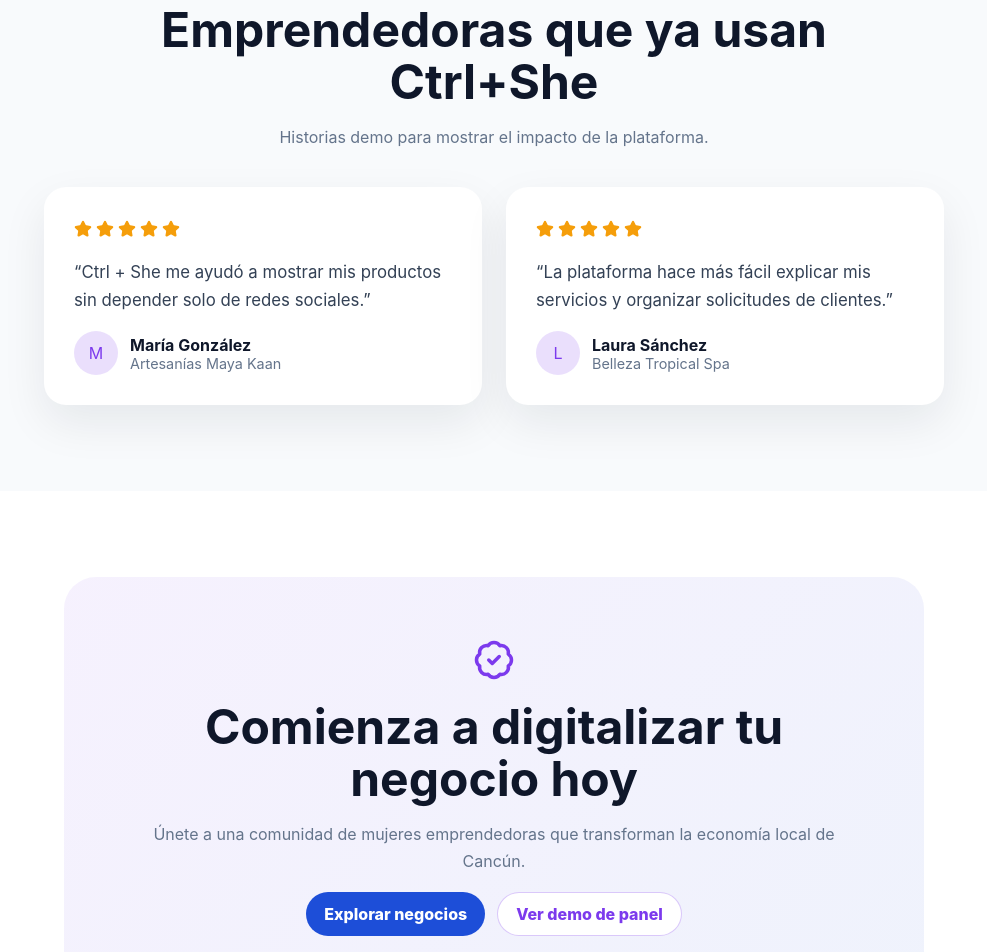
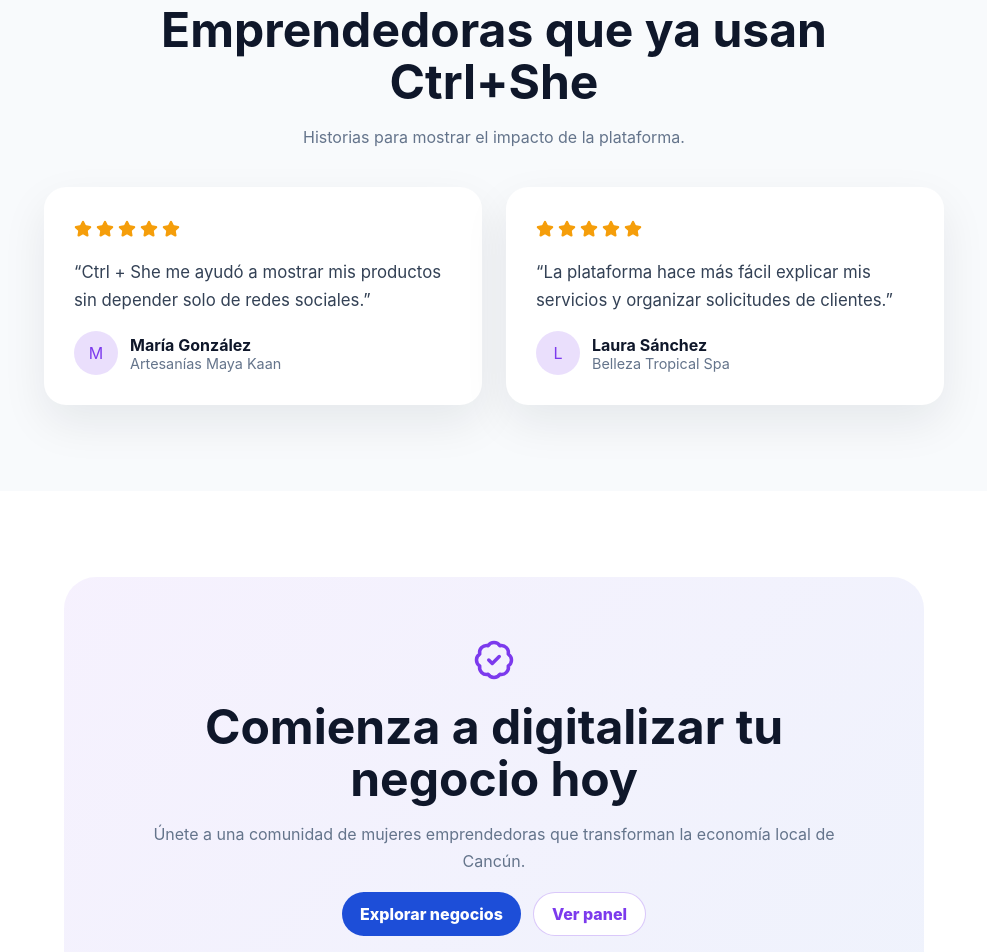
Before and after one commit to LuzElizabeeth/hackaher, a React (Vite) app in the folder Ctrl-She/: page / in a window 1280 px wide. Shown: the part 3340-4292 px from the top of the page, without its empty margins (146-1133 px from the left). Built offline with nearby package versions, Linux system fonts and the light colour scheme.

Commit message:
fix: refine testimonial section text for clarity and conciseness

```diff
--- a/Ctrl-She/src/components/ProtectedRoute.tsx
+++ b/Ctrl-She/src/components/ProtectedRoute.tsx
@@ -10,7 +10,7 @@
       <section className="access-card card">
         <span className="badge pending">Acceso restringido</span>
         <h1>No tienes acceso a esta seccion</h1>
-        <p>{isAuthenticated ? "Tu rol actual no tiene permiso para entrar aqui." : "Inicia sesion con una cuenta demo para continuar."}</p>
+        <p>{isAuthenticated ? "Tu rol actual no tiene permiso para entrar aqui." : "Inicia sesion con una cuenta para continuar."}</p>
         <div className="cta-row">
           <Link className="btn primary" to="/login">Iniciar sesion</Link>
           <Link className="btn outline" to="/">Volver al inicio</Link>
--- a/Ctrl-She/src/pages/LandingPage.tsx
+++ b/Ctrl-She/src/pages/LandingPage.tsx
@@ -232,7 +232,7 @@
       <section className="home-section testimonials-section">
         <div className="section-heading center">
           <h2>Emprendedoras que ya usan Ctrl+She</h2>
-          <p>Historias demo para mostrar el impacto de la plataforma.</p>
+          <p>Historias para mostrar el impacto de la plataforma.</p>
         </div>
         <div className="testimonial-grid">
           {testimonials.map(([name, business, quote]) => (
@@ -255,7 +255,7 @@
           <p>Únete a una comunidad de mujeres emprendedoras que transforman la economía local de Cancún.</p>
           <div className="cta-row center-row">
             <Link className="btn primary" to="/explorar">Explorar negocios</Link>
-            <Link className="btn outline" to="/login">Ver demo de panel</Link>
+            <Link className="btn outline" to="/login">Ver panel</Link>
           </div>
         </div>
       </section>
```
